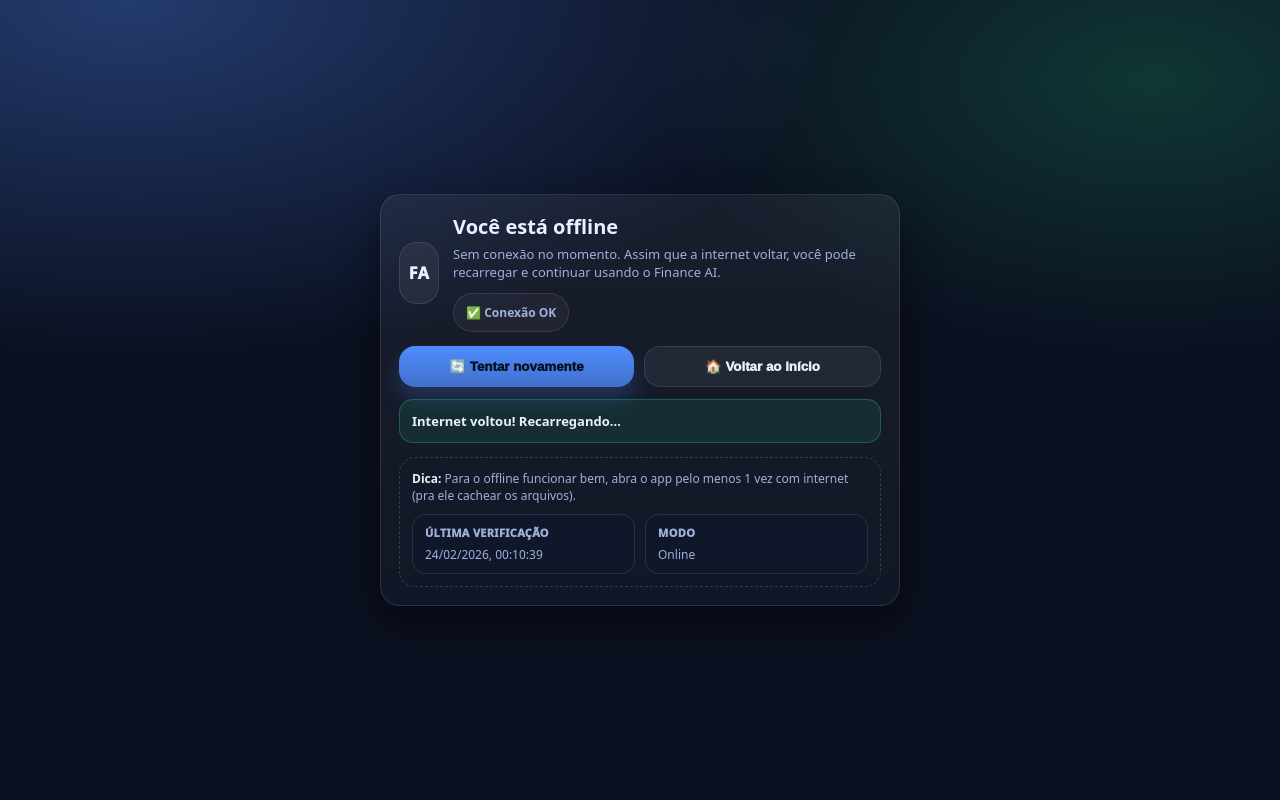
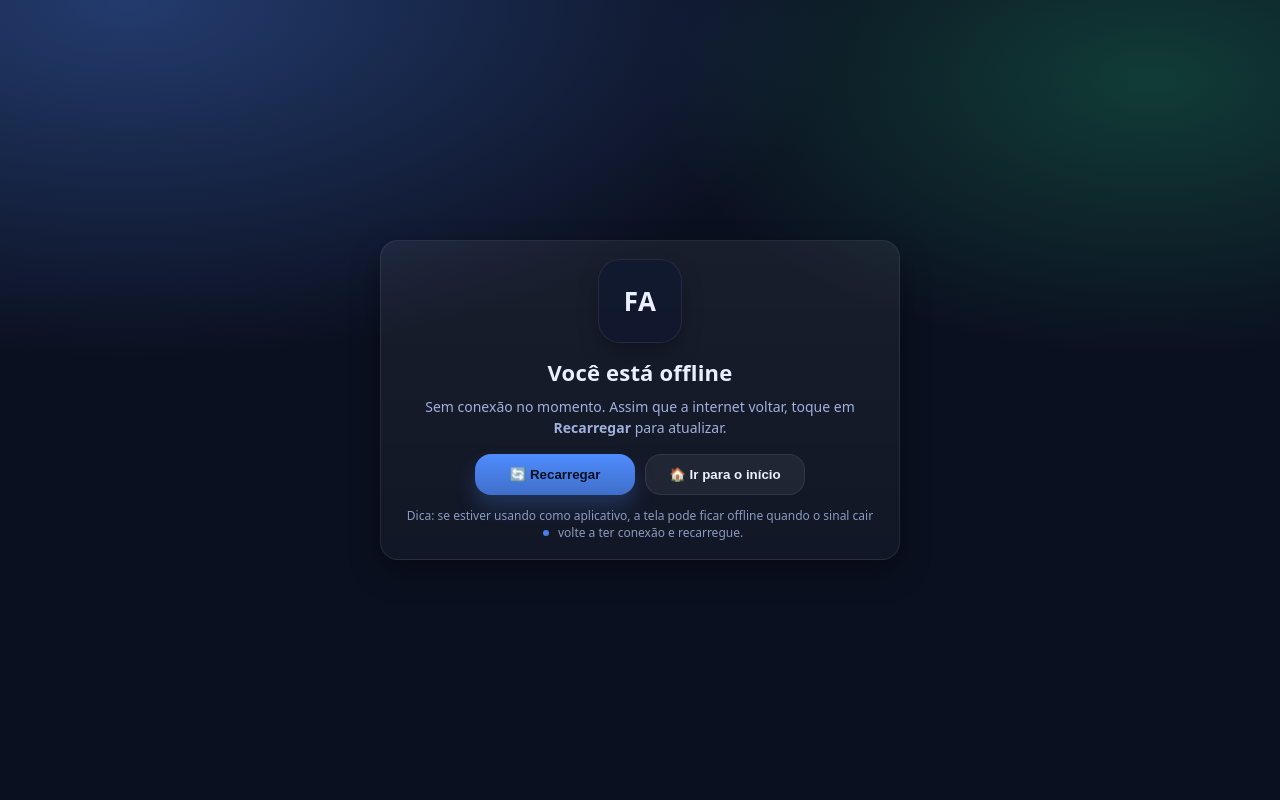
Before and after one commit to davidfinance2026/finance-ai, a Flask app: page /offline.html in a window 1280 px wide. Run offline with Flask 3, Linux system fonts and the light colour scheme.

Commit message:
Update offline.html

```diff
--- a/templates/offline.html
+++ b/templates/offline.html
@@ -1,23 +1,19 @@
-<!-- templates/offline.html -->
 <!doctype html>
 <html lang="pt-br">
 <head>
   <meta charset="utf-8" />
   <meta name="viewport" content="width=device-width, initial-scale=1" />
   <title>Finance AI • Offline</title>
-
   <meta name="theme-color" content="#0b1020" />
-  <link rel="apple-touch-icon" href="/static/icons/icon-192.png" />
-  <link rel="icon" href="/static/icons/icon-192.png" />
 
   <style>
     :root{
       --bg:#0b1020;
       --text:#eaf0ff;
       --muted:#9fb0da;
-      --border:rgba(255,255,255,.10);
-      --shadow: 0 18px 40px rgba(0,0,0,.45);
-      --radius:20px;
+      --border:rgba(255,255,255,.08);
+      --shadow: 0 12px 30px rgba(0,0,0,.35);
+      --radius:18px;
       --blue:#4f8cff;
       --card: linear-gradient(180deg, rgba(255,255,255,.06), rgba(255,255,255,.03));
     }
@@ -26,7 +22,7 @@
       margin:0;
       font-family: system-ui, -apple-system, Segoe UI, Roboto, Arial, sans-serif;
       background: radial-gradient(1200px 600px at 10% 0%, rgba(79,140,255,.35), transparent 60%),
-                  radial-gradient(900px 500px at 90% 10%, rgba(33,192,122,.22), transparent 55%),
+                  radial-gradient(900px 500px at 90% 10%, rgba(33,192,122,.25), transparent 55%),
                   var(--bg);
       color:var(--text);
       min-height:100vh;
@@ -35,7 +31,10 @@
       justify-content:center;
       padding:18px;
     }
-    .wrap{width:min(520px, 100%);}
+    .wrap{
+      width:min(520px, 100%);
+      text-align:center;
+    }
     .card{
       background:var(--card);
       border:1px solid var(--border);
@@ -43,55 +42,49 @@
       box-shadow:var(--shadow);
       padding:18px;
     }
-    .top{
-      display:flex;
-      align-items:center;
-      gap:14px;
-      margin-bottom:10px;
-    }
     .logo{
-      width:62px; height:62px;
-      border-radius:18px;
+      width:84px;
+      height:84px;
+      border-radius:22px;
+      margin:0 auto 14px auto;
       display:grid;
       place-items:center;
+      font-weight:900;
+      letter-spacing:.5px;
+      font-size:26px;
+      background: rgba(15,23,48,.65);
       border:1px solid var(--border);
-      background:rgba(255,255,255,.06);
-      font-weight:1000;
-      letter-spacing:.5px;
-    }
-    h1{margin:0; font-size:20px;}
-    p{margin:6px 0 0 0; color:var(--muted); font-size:13px; line-height:1.35;}
-    .pill{
-      display:inline-flex;
-      align-items:center;
-      gap:8px;
-      margin-top:12px;
-      padding:10px 12px;
-      border-radius:999px;
-      border:1px solid var(--border);
-      background:rgba(255,255,255,.04);
-      color:var(--muted);
-      font-size:12px;
-      font-weight:800;
+      box-shadow: 0 10px 20px rgba(0,0,0,.25);
       user-select:none;
     }
+    h1{
+      margin:0;
+      font-size:22px;
+      letter-spacing:.2px;
+    }
+    p{
+      margin:10px 0 0 0;
+      color:var(--muted);
+      line-height:1.45;
+      font-size:14px;
+    }
     .actions{
+      margin-top:16px;
       display:flex;
       gap:10px;
       flex-wrap:wrap;
-      margin-top:14px;
+      justify-content:center;
     }
     .btn{
       border:0;
       border-radius:16px;
-      padding:12px 12px;
-      font-weight:1000;
+      padding:12px 14px;
+      font-weight:900;
       cursor:pointer;
-      flex:1;
-      min-width:160px;
       color:#061022;
       background: linear-gradient(180deg, rgba(79,140,255,1), rgba(79,140,255,.75));
       box-shadow: 0 12px 20px rgba(79,140,255,.22);
+      min-width:160px;
     }
     .btn.secondary{
       background:rgba(255,255,255,.06);
@@ -99,156 +92,56 @@
       border:1px solid var(--border);
       box-shadow:none;
     }
-    .mini{
-      margin-top:14px;
-      border:1px dashed rgba(255,255,255,.15);
-      border-radius:16px;
-      padding:12px;
-      color:var(--muted);
+    .tip{
+      margin-top:12px;
       font-size:12px;
+      color:rgba(159,176,218,.85);
     }
-    .mini b{color:var(--text)}
-    .row{
-      display:flex;
-      gap:10px;
-      flex-wrap:wrap;
-      margin-top:10px;
-    }
-    .k{
-      flex:1;
-      min-width:200px;
-      border:1px solid var(--border);
-      background:rgba(15,23,48,.45);
-      border-radius:14px;
-      padding:10px 12px;
-    }
-    .k .t{font-size:11px; font-weight:1000; letter-spacing:.3px; text-transform:uppercase;}
-    .k .v{margin-top:6px; font-size:12px; color:var(--muted); word-break:break-word;}
-    .toast{
-      display:none;
-      margin-top:12px;
-      padding:12px;
-      border-radius:14px;
-      border:1px solid rgba(255,90,106,.35);
-      background: rgba(255,90,106,.10);
-      color:var(--text);
-      font-size:13px;
-      font-weight:800;
-    }
-    .toast.ok{
-      border-color: rgba(33,192,122,.35);
-      background: rgba(33,192,122,.12);
+    .dot{
+      display:inline-block;
+      width:6px; height:6px;
+      border-radius:999px;
+      background:rgba(79,140,255,.9);
+      margin:0 6px 2px 6px;
+      vertical-align:middle;
     }
   </style>
 </head>
+
 <body>
   <div class="wrap">
     <div class="card">
-      <div class="top">
-        <div class="logo">FA</div>
-        <div>
-          <h1>Você está offline</h1>
-          <p>Sem conexão no momento. Assim que a internet voltar, você pode recarregar e continuar usando o Finance AI.</p>
-          <div class="pill" id="statusPill">📡 Verificando conexão…</div>
-        </div>
+      <div class="logo">FA</div>
+      <h1>Você está offline</h1>
+      <p>
+        Sem conexão no momento. Assim que a internet voltar, toque em
+        <b>Recarregar</b> para atualizar.
+      </p>
+
+      <div class="actions">
+        <button class="btn" onclick="location.reload()">🔄 Recarregar</button>
+        <button class="btn secondary" onclick="goHome()">🏠 Ir para o início</button>
       </div>
 
-      <div class="actions">
-        <button class="btn" onclick="tryReload()">🔄 Tentar novamente</button>
-        <button class="btn secondary" onclick="goHome()">🏠 Voltar ao início</button>
-      </div>
-
-      <div class="toast" id="toast"></div>
-
-      <div class="mini">
-        <b>Dica:</b> Para o offline funcionar bem, abra o app pelo menos 1 vez com internet (pra ele cachear os arquivos).
-        <div class="row">
-          <div class="k">
-            <div class="t">Última verificação</div>
-            <div class="v" id="lastCheck">—</div>
-          </div>
-          <div class="k">
-            <div class="t">Modo</div>
-            <div class="v" id="mode">—</div>
-          </div>
-        </div>
+      <div class="tip">
+        Dica: se estiver usando como aplicativo, a tela pode ficar offline quando o sinal cair
+        <span class="dot"></span>
+        volte a ter conexão e recarregue.
       </div>
     </div>
   </div>
 
   <script>
-    function $(id){ return document.getElementById(id); }
-
-    function setToast(kind, text){
-      const t = $("toast");
-      t.className = "toast";
-      if(!text){
-        t.style.display = "none";
-        return;
-      }
-      t.textContent = text;
-      if(kind) t.classList.add(kind);
-      t.style.display = "block";
-    }
-
-    function setStatus(text){
-      $("statusPill").textContent = text;
-      $("lastCheck").textContent = new Date().toLocaleString("pt-BR");
-      $("mode").textContent = navigator.onLine ? "Online" : "Offline";
-    }
-
-    async function ping(){
-      // tenta um endpoint leve
-      try{
-        const r = await fetch("/health", { cache: "no-store" });
-        return r.ok;
-      }catch(e){
-        return false;
-      }
-    }
-
-    async function checkNow(){
-      setStatus("📡 Verificando conexão…");
-      const ok = await ping();
-      if(ok){
-        setStatus("✅ Conexão OK");
-        setToast("ok", "Internet voltou! Recarregando…");
-        setTimeout(()=> location.reload(), 400);
-      }else{
-        setStatus("❌ Sem internet");
-        setToast("", "");
-      }
-    }
-
-    async function tryReload(){
-      setToast("", "");
-      const ok = await ping();
-      if(ok){
-        setToast("ok", "Conexão OK! Recarregando…");
-        setTimeout(()=> location.reload(), 250);
-      }else{
-        setToast("", "Ainda sem conexão. Verifique o Wi-Fi/4G e tente novamente.");
-      }
-      setStatus(ok ? "✅ Conexão OK" : "❌ Sem internet");
-    }
-
     function goHome(){
-      // tenta voltar para o index (se o SW tiver cache do index, ele abre mesmo offline)
+      // tenta abrir a home (se estiver em cache, volta)
       location.href = "/";
     }
 
-    // eventos do navegador
-    window.addEventListener("online", checkNow);
-    window.addEventListener("offline", ()=> setStatus("❌ Sem internet"));
-
-    // init
-    (function init(){
-      setStatus(navigator.onLine ? "✅ Online" : "❌ Offline");
-      // checagens periódicas (leve)
-      setInterval(checkNow, 7000);
-      // primeira checagem rápida
-      setTimeout(checkNow, 600);
-    })();
+    // opcional: tenta recarregar automaticamente quando voltar a conexão
+    window.addEventListener("online", () => {
+      // pequeno delay pra rede estabilizar
+      setTimeout(() => location.reload(), 500);
+    });
   </script>
 </body>
 </html>
```
